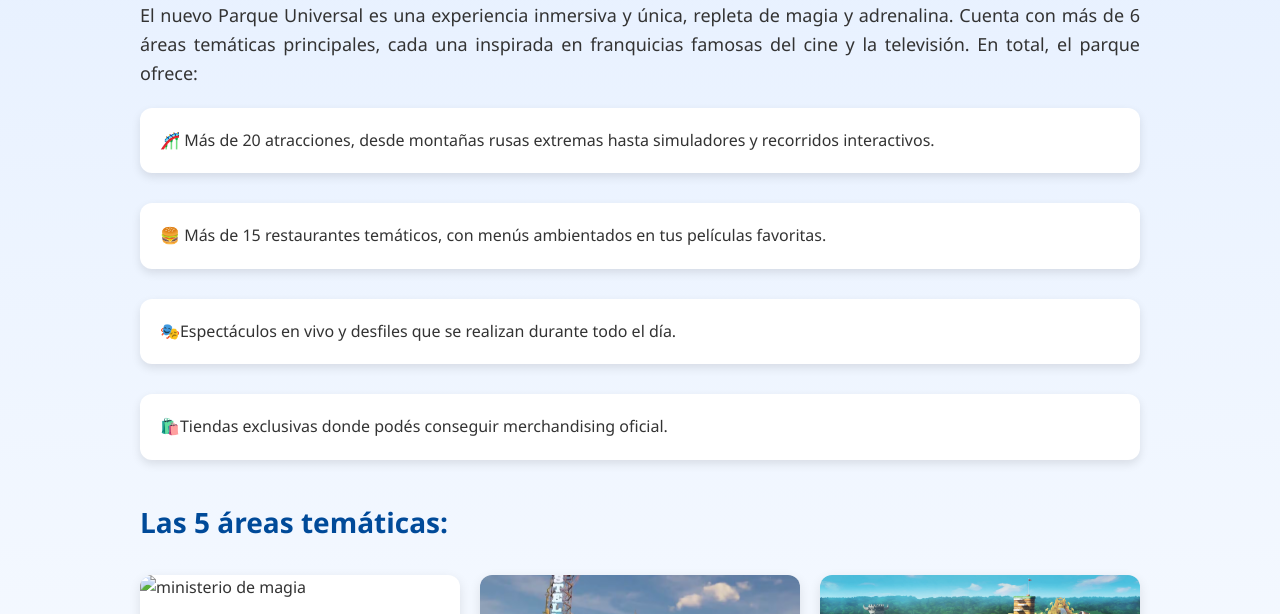
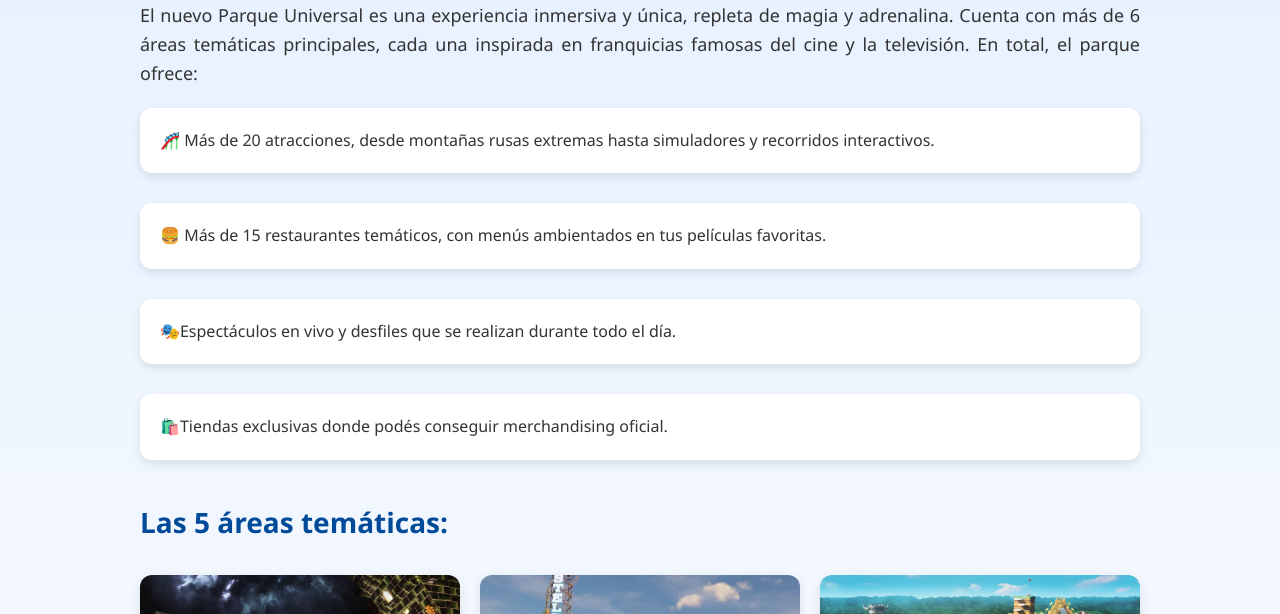
Before and after one commit to catalinagarciagalasso/catalinagarciagalasso.github.io, a plain HTML site: page index.html in a window 1280 px wide. Shown: the part 133-747 px from the top of the page. Drawn offline with Linux system fonts and the light colour scheme.

Commit message:
Update index.html

```diff
--- a/index.html
+++ b/index.html
@@ -15,7 +15,7 @@
   <h2>Las 5 áreas temáticas:</h2>
      <div class="grid">
     <div class="card">
-      <img src="img/harry_potter.jpeg" alt="ministerio de magia">
+      <img src="img/harry_potter.jpg" alt="ministerio de magia">
       <div class="card-content">
         <strong>The Wizarding World of Harry Potter</strong>
         <p>Reviví el Ministerio de Magia.</p>
```
